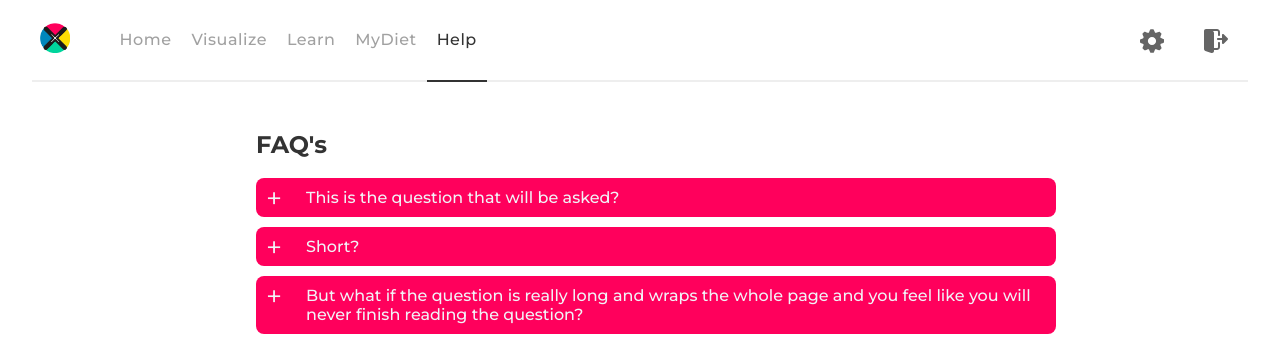
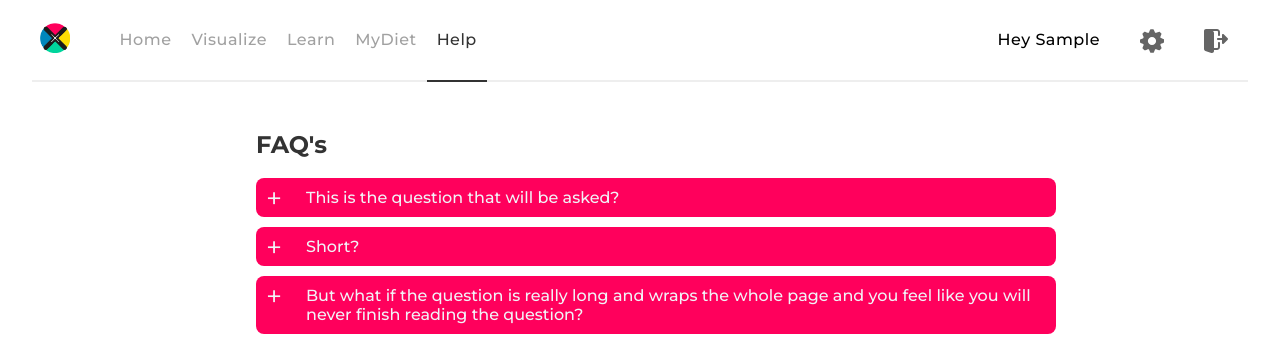
Before and after one commit to jquadirw/xcandycon, a Django app: page /help/ in a window 1280 px wide. Shown: the top 338 px of the page. Run offline with Django 3.2, Linux system fonts and the light colour scheme; a user stored in the database is signed in; tables that the repository leaves empty hold one stand-in row (values such as "Sample post"); parts of the project's set-up code (start-up, migrations or seed data) failed here and were passed over.

Commit message:
added name on home

```diff
--- a/webapp/templates/webapp/base.html
+++ b/webapp/templates/webapp/base.html
@@ -43,6 +43,9 @@
         </div>
 
         <div class="nav-right">
+          {% if user.is_authenticated %}
+          <div class="nr-item">Hey {{ user.profile.first_name }}</div>
+          {% endif %}
           <div class="nr-item"><a {% if 'settings' in request.path %} class="active"{% endif %} href="/settings"><img src="{% static 'img/com/settings.svg' %}" alt=""></a></div>
           {% if user.is_authenticated %}
           <div class="nr-item"><a {% if 'logout' in request.path %} class="active"{% endif %} href="/logout"><img src="{% static 'img/com/logout.svg' %}" alt=""></a></div>
```
